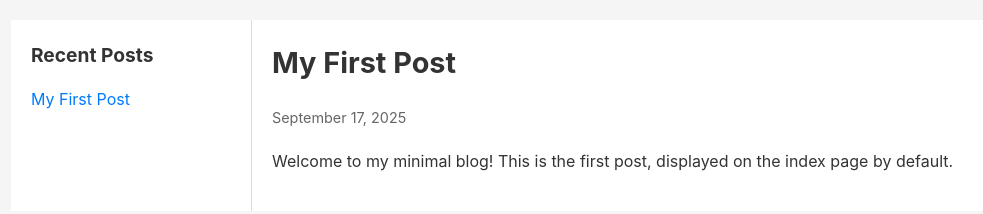
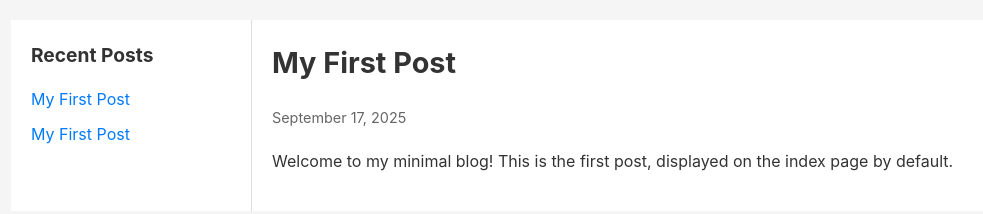
Before and after one commit to marzahner/blog, a plain HTML site: page index.html in a window 1280 px wide. Shown: the whole page, without its empty margins (129-1112 px from the left). Drawn offline with Linux system fonts and the light colour scheme.

Commit message:
added link

```diff
--- a/index.html
+++ b/index.html
@@ -65,6 +65,11 @@
         <h2>Recent Posts</h2>
         <ul>
           <li><a href="posts/2025-09-17-first-post.html">My First Post</a></li>
+          <li>
+            <a href="2025-09-18-careful-what-you-wish-for.html"
+              >My First Post</a
+            >
+          </li>
         </ul>
       </div>
       <div class="content">
```
